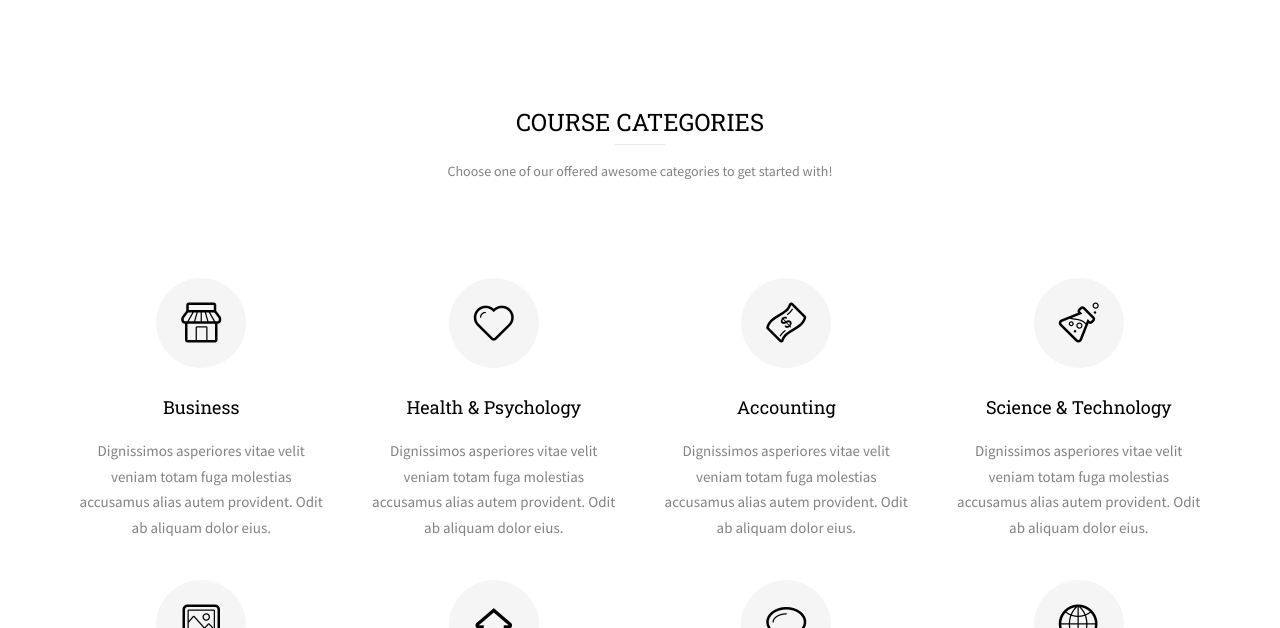
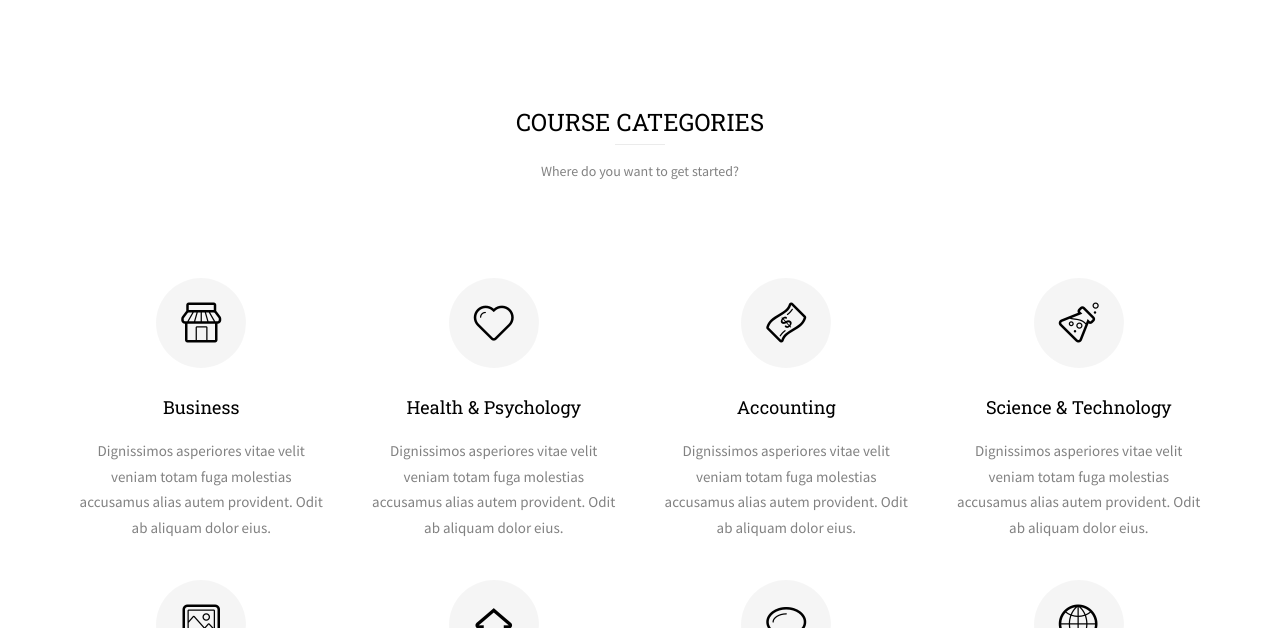
Before and after one commit to vladimirdj/openlearn, a PHP site: page / in a window 1280 px wide. Shown: the part 753-1381 px from the top of the page. Run offline with PHP 8.4, Linux system fonts and the light colour scheme; some web fonts are replaced.

Commit message:
Final commit to UI. Login Prompt coming up.

```diff
--- a/index.php
+++ b/index.php
@@ -165,8 +165,8 @@
 		<div class="container">
 			<div class="row animate-box">
 				<div class="col-md-6 col-md-offset-3 text-center fh5co-heading">
-					<h2>Course categories</h2>
-					<p>Choose one of our offered awesome categories to get started with!</p>
+					<h2>Course Categories</h2>
+					<p>Where do you want to get started?</p>
 				</div>
 			</div>
 			<div class="row">
@@ -470,7 +470,7 @@
 	</div>
 
 
-	<div id="fh5co-register" style="background-image: url(images/img_bg_2.jpg);">
+	<div id="fh5co-register" style="background-image: url(images/studying.jpg);">
 		<div class="overlay"></div>
 		<div class="row">
 			<div class="col-md-8 col-md-offset-2 animate-box">
```
Also changed, not shown: images/studying.jpg (added).
